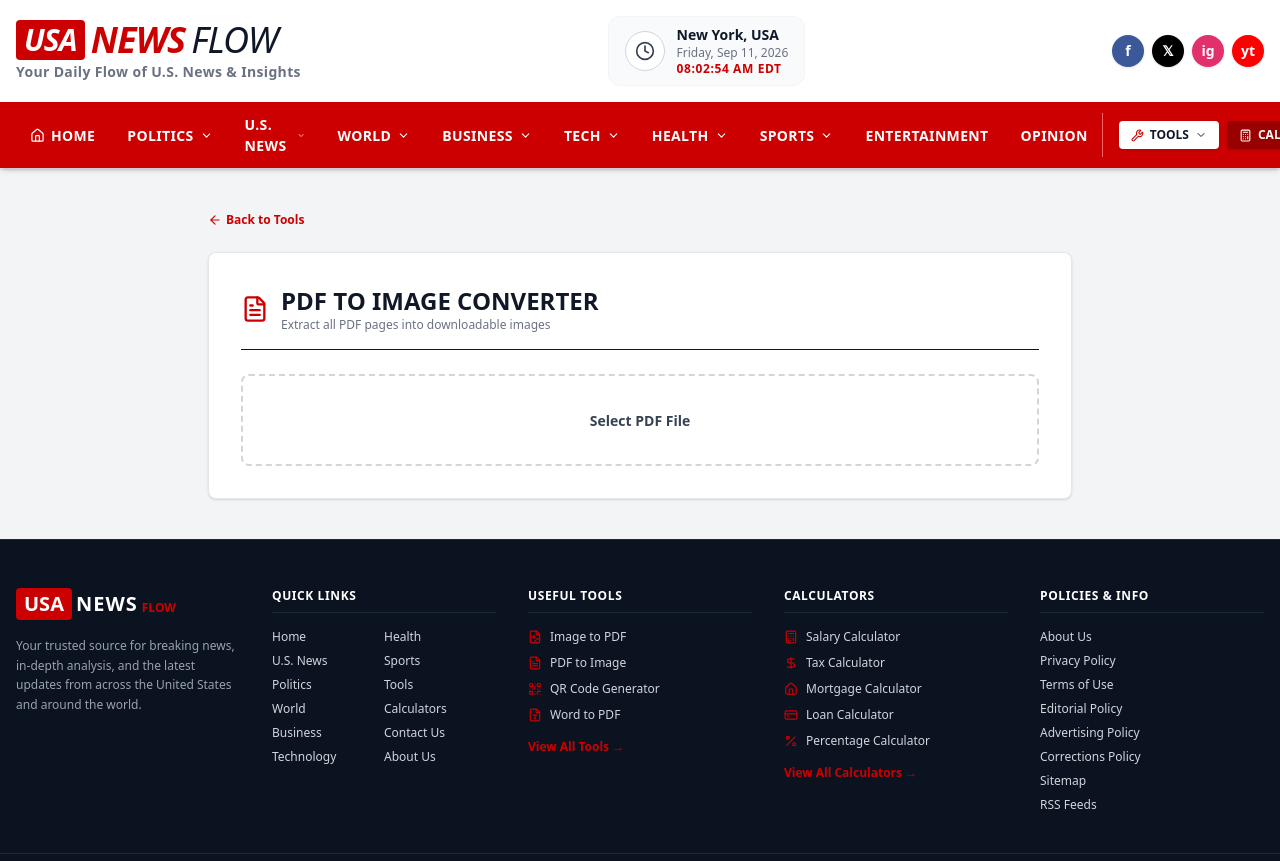
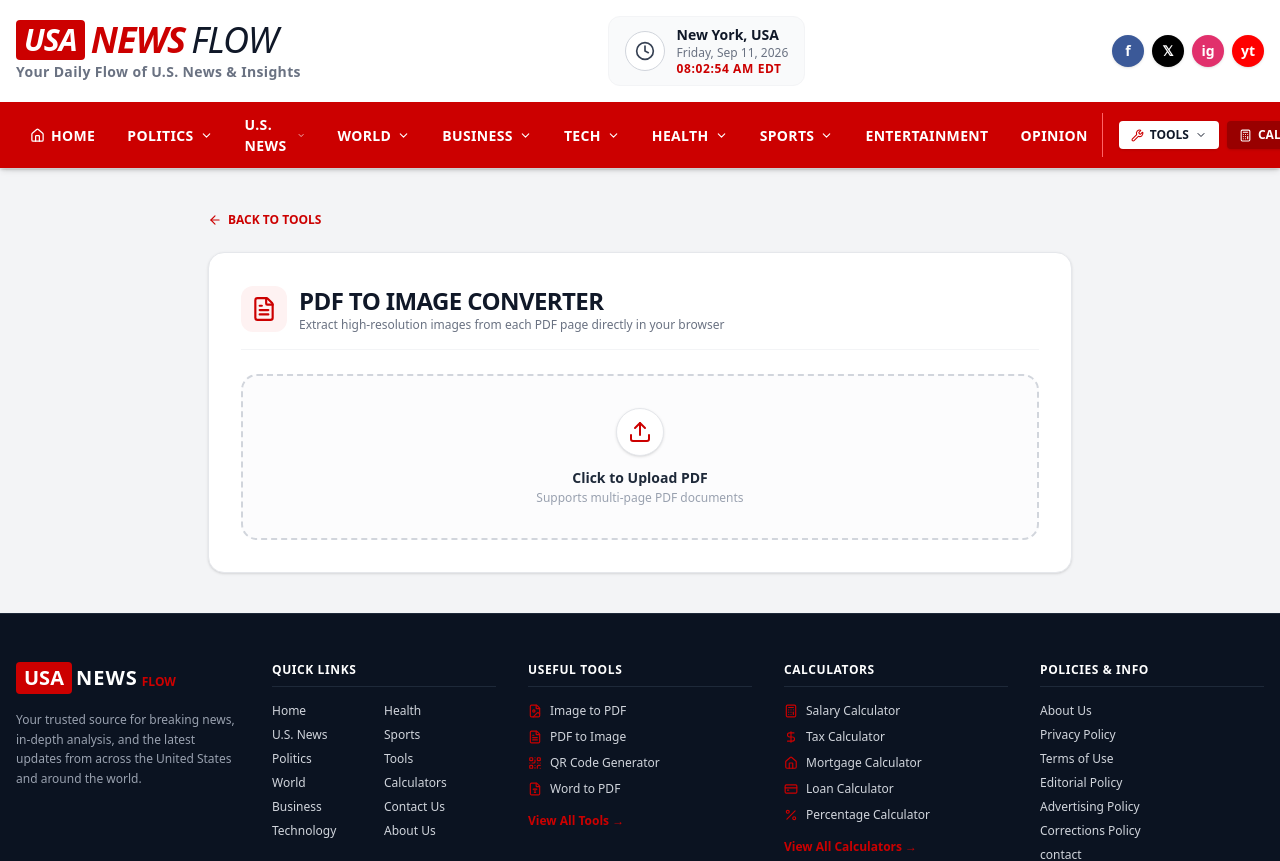
Before and after one commit to mrartsgamer4-spec/usa-news-flow, a Next.js app: page /tools/pdf-to-image in a window 1280 px wide. Shown: the top 861 px of the page. Built offline with nearby package versions, Linux system fonts and the light colour scheme.

Commit message:
Fix PDF to image converter and add contact link in footer

```diff
--- a/src/app/tools/pdf-to-image/page.tsx
+++ b/src/app/tools/pdf-to-image/page.tsx
@@ -1,12 +1,36 @@
 'use client';
 
 import { useState } from 'react';
-import { Download, FileText, ArrowLeft } from 'lucide-react';
+import { Download, FileText, ArrowLeft, Upload, Loader2 } from 'lucide-react';
 import Link from 'next/link';
+
+declare global {
+    interface Window {
+        pdfjsLib: any;
+    }
+}
 
 export default function PdfToImage() {
     const [images, setImages] = useState<string[]>([]);
     const [loading, setLoading] = useState(false);
+    const [statusText, setStatusText] = useState('');
+
+    // নিরাপদভাবে CDN থেকে PDF.js লোড করার ফাংশন
+    const loadPdfJs = async (): Promise<any> => {
+        if (window.pdfjsLib) return window.pdfjsLib;
+
+        return new Promise((resolve, reject) => {
+            const script = document.createElement('script');
+            script.src = 'https://cdnjs.cloudflare.com/ajax/libs/pdf.js/3.11.174/pdf.min.js';
+            script.onload = () => {
+                const pdfjs = window.pdfjsLib;
+                pdfjs.GlobalWorkerOptions.workerSrc = 'https://cdnjs.cloudflare.com/ajax/libs/pdf.js/3.11.174/pdf.worker.min.js';
+                resolve(pdfjs);
+            };
+            script.onerror = () => reject(new Error('Failed to load PDF engine'));
+            document.head.appendChild(script);
+        });
+    };
 
     const handlePdfUpload = async (e: React.ChangeEvent<HTMLInputElement>) => {
         const file = e.target.files?.[0];
@@ -14,34 +38,31 @@ export default function PdfToImage() {
 
         setLoading(true);
         setImages([]);
+        setStatusText('Loading PDF engine...');
 
         try {
-            const pdfjsLib = await import('pdfjs-dist');
-
-            // Unpkg CDN Worker Setup
-            pdfjsLib.GlobalWorkerOptions.workerSrc = `https://unpkg.com/pdfjs-dist@${pdfjsLib.version}/build/pdf.worker.min.mjs`;
+            const pdfjsLib = await loadPdfJs();
+            setStatusText('Reading PDF file...');
 
             const arrayBuffer = await file.arrayBuffer();
-            const pdf = await pdfjsLib.getDocument({ data: arrayBuffer }).promise;
+            const loadingTask = pdfjsLib.getDocument({ data: new Uint8Array(arrayBuffer) });
+            const pdf = await loadingTask.promise;
+
             const extractedImages: string[] = [];
 
             for (let i = 1; i <= pdf.numPages; i++) {
+                setStatusText(`Rendering page ${i} of ${pdf.numPages}...`);
                 const page = await pdf.getPage(i);
 
-                // সঠিক Aspect Ratio ধরে রাখতে স্কেল ২ ব্যবহার করা হলো
-                const viewport = page.getViewport({ scale: 2 });
+                // শার্প ও পরিষ্কার ইমেজের জন্য স্কেল ১.৫
+                const viewport = page.getViewport({ scale: 1.5 });
                 const canvas = document.createElement('canvas');
                 const context = canvas.getContext('2d');
 
-                // Canvas Dimensions
                 canvas.height = viewport.height;
                 canvas.width = viewport.width;
 
                 if (context) {
-                    // Smooth image rendering context setup
-                    context.imageSmoothingEnabled = true;
-                    context.imageSmoothingQuality = 'high';
-
                     await page.render({
                         canvasContext: context,
                         viewport: viewport,
@@ -52,9 +73,11 @@ export default function PdfToImage() {
             }
 
             setImages(extractedImages);
+            setStatusText('');
         } catch (error) {
             console.error("PDF Processing Error:", error);
-            alert("Failed to process PDF. Please try again.");
+            alert("Could not extract images from this PDF. Please make sure the PDF is valid.");
+            setStatusText('');
         } finally {
             setLoading(false);
         }
@@ -62,42 +85,85 @@ export default function PdfToImage() {
 
     return (
         <div className="max-w-4xl mx-auto py-10 px-4">
-            <Link href="/" className="inline-flex items-center gap-1 text-xs text-news-red font-bold hover:underline mb-6">
+            <Link
+                href="/"
+                className="inline-flex items-center gap-1.5 text-xs text-[#cc0000] font-bold hover:underline mb-6 uppercase"
+            >
                 <ArrowLeft size={14} /> Back to Tools
             </Link>
 
-            <div className="bg-white border border-gray-200 rounded-lg p-6 sm:p-8 shadow-sm space-y-6">
-                <div className="flex items-center gap-3 border-b pb-4">
-                    <FileText className="text-news-red" size={28} />
+            <div className="bg-white border border-gray-200 rounded-2xl p-6 sm:p-8 shadow-sm space-y-6">
+                <div className="flex items-center gap-3 border-b border-gray-100 pb-4">
+                    <div className="p-2.5 bg-red-50 text-[#cc0000] rounded-xl">
+                        <FileText size={26} />
+                    </div>
                     <div>
-                        <h1 className="text-2xl font-serif font-bold text-gray-900">PDF TO IMAGE CONVERTER</h1>
-                        <p className="text-xs text-gray-500">Extract all PDF pages into downloadable images</p>
+                        <h1 className="text-xl sm:text-2xl font-black text-gray-900 tracking-tight">PDF TO IMAGE CONVERTER</h1>
+                        <p className="text-xs text-gray-500 font-medium">Extract high-resolution images from each PDF page directly in your browser</p>
                     </div>
                 </div>
 
-                <div className="border-2 border-dashed border-gray-300 rounded-lg p-8 text-center">
-                    <input type="file" accept="application/pdf" onChange={handlePdfUpload} id="pdf-input" className="hidden" />
-                    <label htmlFor="pdf-input" className="cursor-pointer inline-flex flex-col items-center gap-2">
-                        <span className="text-sm font-bold text-gray-700">Select PDF File</span>
+                {/* ড্রপজোন */}
+                <div className="border-2 border-dashed border-gray-300 hover:border-[#cc0000] rounded-2xl p-8 text-center bg-gray-50/50 transition">
+                    <input
+                        type="file"
+                        accept="application/pdf"
+                        onChange={handlePdfUpload}
+                        id="pdf-input"
+                        className="hidden"
+                        disabled={loading}
+                    />
+                    <label htmlFor="pdf-input" className="cursor-pointer inline-flex flex-col items-center gap-3">
+                        <div className="w-12 h-12 rounded-full bg-white shadow-sm border border-gray-200 flex items-center justify-center text-[#cc0000]">
+                            {loading ? <Loader2 size={24} className="animate-spin" /> : <Upload size={24} />}
+                        </div>
+                        <div>
+                            <span className="text-sm font-bold text-gray-800 block">
+                                {loading ? 'Processing Document...' : 'Click to Upload PDF'}
+                            </span>
+                            <span className="text-xs text-gray-400 mt-0.5 block">Supports multi-page PDF documents</span>
+                        </div>
                     </label>
                 </div>
 
-                {loading && <p className="text-center text-xs text-gray-500">Converting pages, please wait...</p>}
+                {loading && (
+                    <div className="text-center py-2">
+                        <p className="text-xs font-bold text-[#cc0000] tracking-wide animate-pulse">
+                            {statusText || 'Converting pages, please wait...'}
+                        </p>
+                    </div>
+                )}
 
+                {/* কনভার্ট করা পেজগুলোর গ্রিড */}
                 {images.length > 0 && (
-                    <div className="grid grid-cols-1 sm:grid-cols-2 gap-4 pt-4">
+                    <div className="space-y-4 pt-4 border-t border-gray-100">
+                        <div className="flex items-center justify-between">
+                            <span className="text-xs font-black uppercase text-gray-700">Converted Pages ({images.length})</span>
+                        </div>
+
+                        <div className="grid grid-cols-1 sm:grid-cols-2 gap-5">
                             {images.map((img, index) => (
-                            <div key={index} className="border p-3 rounded-lg text-center space-y-2 bg-gray-50">
-                                <img src={img} alt={`Page ${index + 1}`} className="w-full h-auto object-contain max-h-96 mx-auto border rounded" />
+                                <div key={index} className="border border-gray-200 p-3.5 rounded-xl text-center space-y-3 bg-white shadow-sm hover:shadow transition">
+                                    <div className="bg-gray-100 rounded-lg overflow-hidden border border-gray-100">
+                                        <img
+                                            src={img}
+                                            alt={`Page ${index + 1}`}
+                                            className="w-full h-auto object-contain max-h-80 mx-auto"
+                                        />
+                                    </div>
+                                    <div className="flex items-center justify-between px-1">
+                                        <span className="text-xs font-bold text-gray-600">Page {index + 1}</span>
                                         <a
                                             href={img}
-                                    download={`page-${index + 1}.png`}
-                                    className="inline-flex items-center gap-1 text-xs font-bold bg-news-red text-white px-3 py-1.5 rounded"
+                                            download={`document-page-${index + 1}.png`}
+                                            className="inline-flex items-center gap-1.5 text-xs font-extrabold bg-[#cc0000] hover:bg-[#b30000] text-white px-3.5 py-1.5 rounded-lg shadow-sm transition"
                                         >
-                                    <Download size={12} /> Download Page {index + 1}
+                                            <Download size={13} /> Download PNG
                                         </a>
                                     </div>
+                                </div>
                             ))}
+                        </div>
                     </div>
                 )}
             </div>
--- a/src/components/layout/Footer.tsx
+++ b/src/components/layout/Footer.tsx
@@ -129,6 +129,7 @@ export default function Footer() {
                         <li><Link href="/editorial-policy" className="hover:text-white transition">Editorial Policy</Link></li>
                         <li><Link href="/advertising-policy" className="hover:text-white transition">Advertising Policy</Link></li>
                         <li><Link href="/corrections-policy" className="hover:text-white transition">Corrections Policy</Link></li>
+                        <li><Link href="/contact" className="hover:text-white transition">contact</Link></li>
                         <li><Link href="/sitemap" className="hover:text-white transition">Sitemap</Link></li>
                         <li><Link href="/rss-feeds" className="hover:text-white transition">RSS Feeds</Link></li>
                     </ul>
```
Lines whose indentation alone changed are shown as unchanged.
